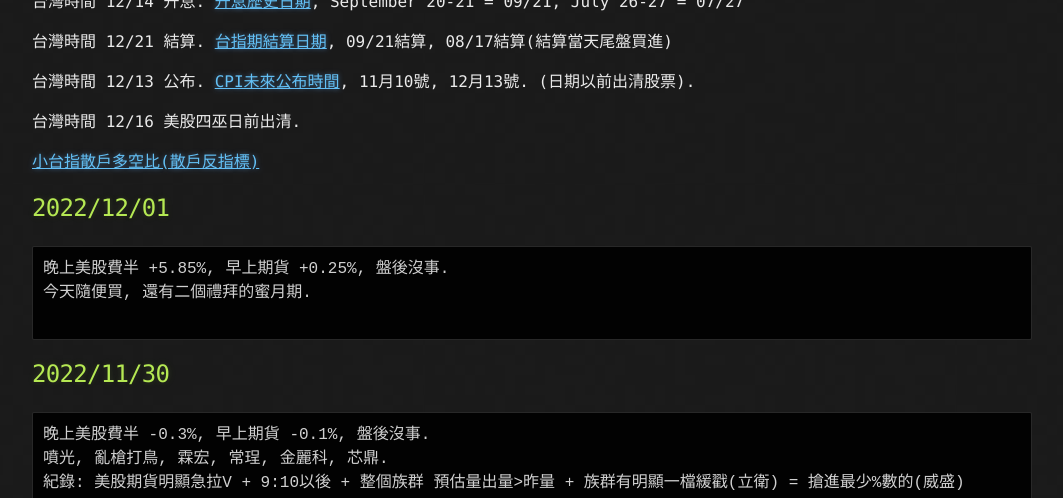
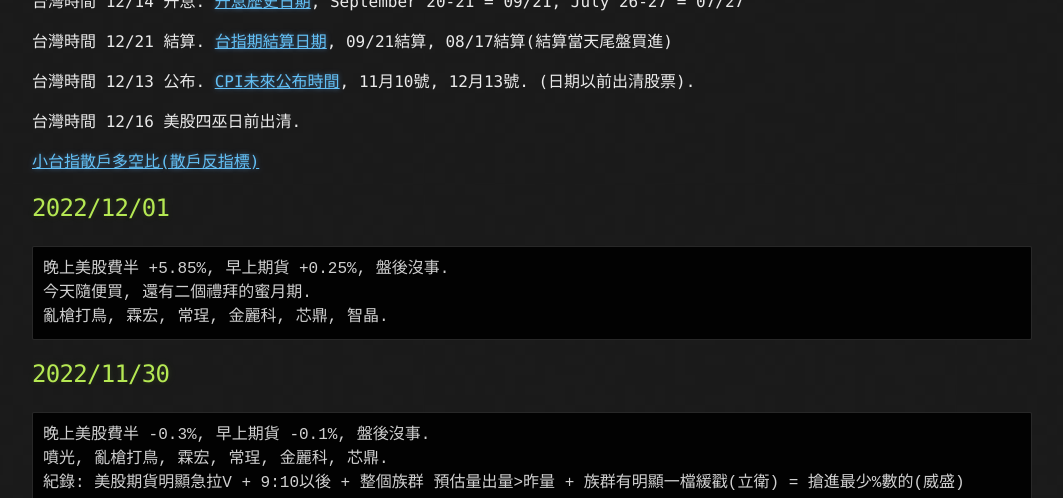
Before and after one commit to lepg5487/Stock_God, a Jekyll site: the page built from index.md, in a window 1280 px wide and 900 px high, scrolled down 348 px, cut to the strip 0-498 px from the top of the window. Shown: the whole strip, without its empty margins (108-1171 px from the left). Built offline with Jekyll 4.4.1, drawn with Linux system fonts in a browser that asks for light colours; our own code applies the rules of GitHub Pages for plain Markdown files.

Commit message:
Update index.md

````diff
--- a/index.md
+++ b/index.md
@@ -20,7 +20,7 @@ layout: testlayouts
 ```
 晚上美股費半 +5.85%, 早上期貨 +0.25%, 盤後沒事.
 今天隨便買, 還有二個禮拜的蜜月期.
-
+亂槍打鳥, 霖宏, 常珵, 金麗科, 芯鼎, 智晶.
 ```
 
 ## 2022/11/30
````
